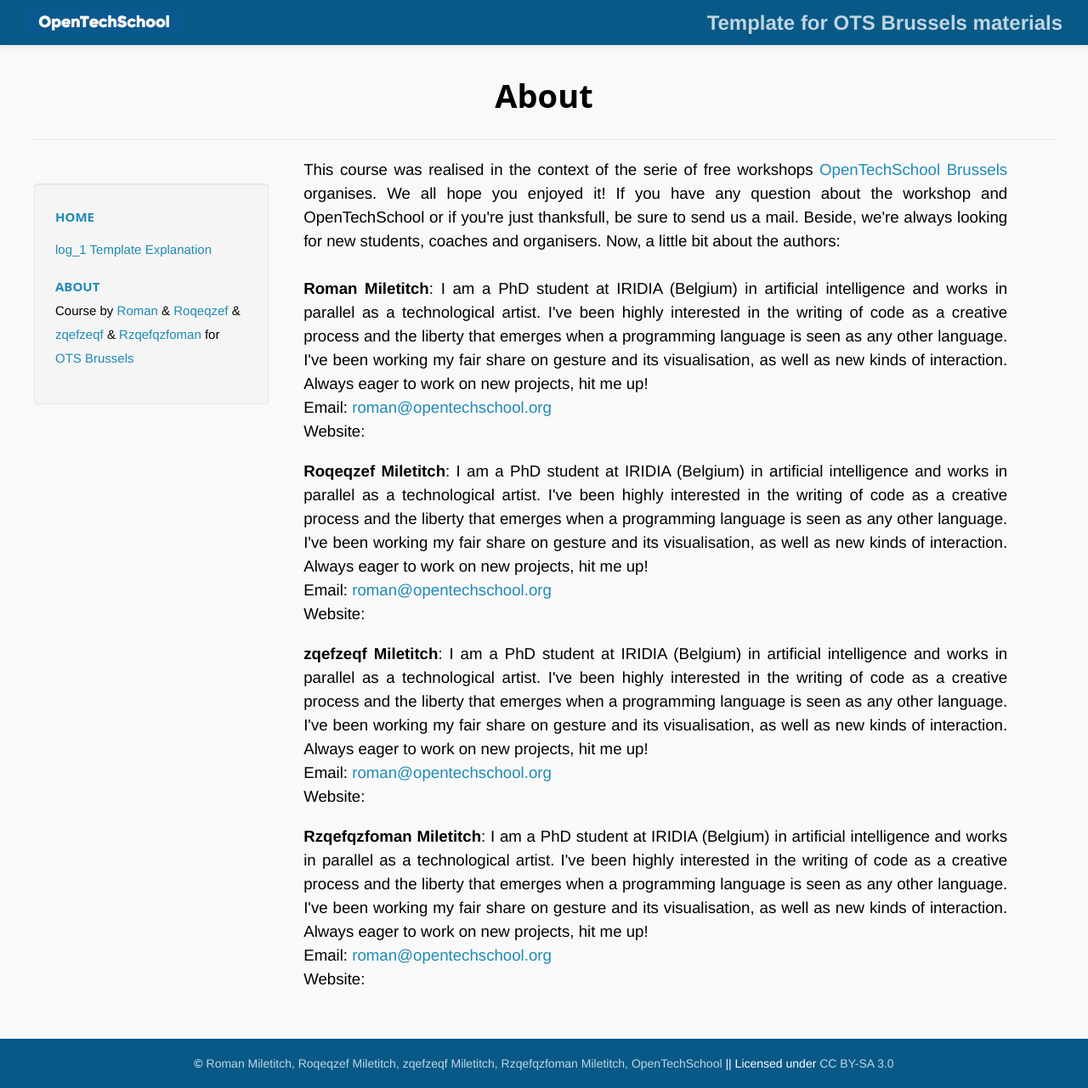
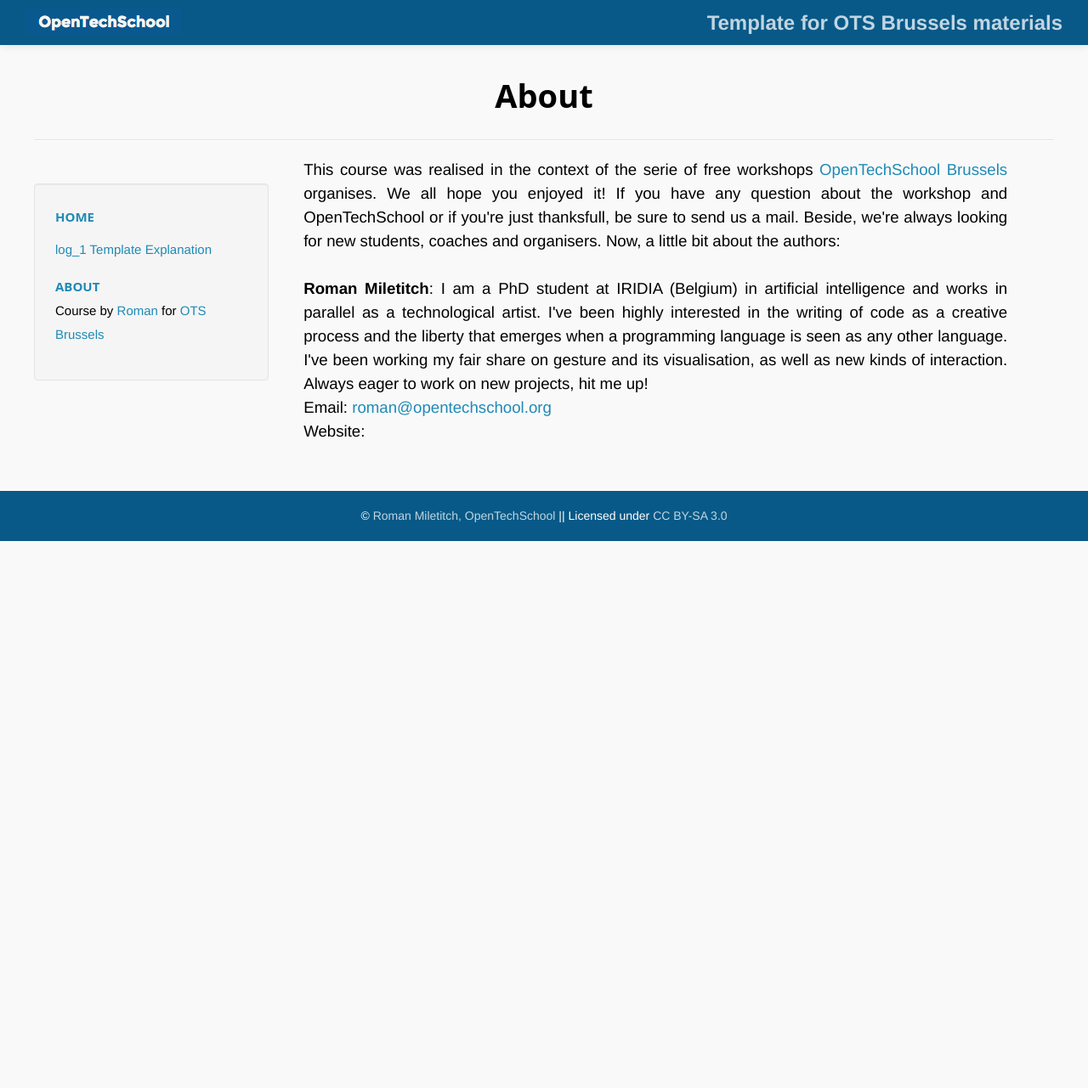
Before and after one commit to OpenTechSchool-Brussels/material-template, a Jekyll site: the page built from about.html, in a window 1280 px wide. Shown: the whole page at 85% size. Built offline with Jekyll 4.4.1, drawn with Linux system fonts in a browser that asks for light colours; Markdown is read by kramdown in place of the engine named in the settings; after the commit the page ends 900 px from its top, so only the background shows below that.

Commit message:
good list of authors

```diff
--- a/_data/authors.yml
+++ b/_data/authors.yml
@@ -3,21 +3,3 @@
   email: roman@opentechschool.org
   website: http://www.redhotwild.fr
   bio: I am a PhD student at IRIDIA (Belgium) in artificial intelligence and works in parallel as a technological artist. I've been highly interested in the writing of code as a creative process and the liberty that emerges when a programming language is seen as any other language. I've been working my fair share on gesture and its visualisation, as well as new kinds of interaction. Always eager to work on new projects, hit me up!
-
-- firstname: Roqeqzef
-  lastname: Miletitch
-  email: roman@opentechschool.org
-  website: http://www.redhotwild.fr
-  bio: I am a PhD student at IRIDIA (Belgium) in artificial intelligence and works in parallel as a technological artist. I've been highly interested in the writing of code as a creative process and the liberty that emerges when a programming language is seen as any other language. I've been working my fair share on gesture and its visualisation, as well as new kinds of interaction. Always eager to work on new projects, hit me up!
-
-- firstname: zqefzeqf
-  lastname: Miletitch
-  email: roman@opentechschool.org
-  website: http://www.redhotwild.fr
-  bio: I am a PhD student at IRIDIA (Belgium) in artificial intelligence and works in parallel as a technological artist. I've been highly interested in the writing of code as a creative process and the liberty that emerges when a programming language is seen as any other language. I've been working my fair share on gesture and its visualisation, as well as new kinds of interaction. Always eager to work on new projects, hit me up!
-
-- firstname: Rzqefqzfoman
-  lastname: Miletitch
-  email: roman@opentechschool.org
-  website: http://www.redhotwild.fr
-  bio: I am a PhD student at IRIDIA (Belgium) in artificial intelligence and works in parallel as a technological artist. I've been highly interested in the writing of code as a creative process and the liberty that emerges when a programming language is seen as any other language. I've been working my fair share on gesture and its visualisation, as well as new kinds of interaction. Always eager to work on new projects, hit me up!
```
Also changed, not shown: 1 other file.
